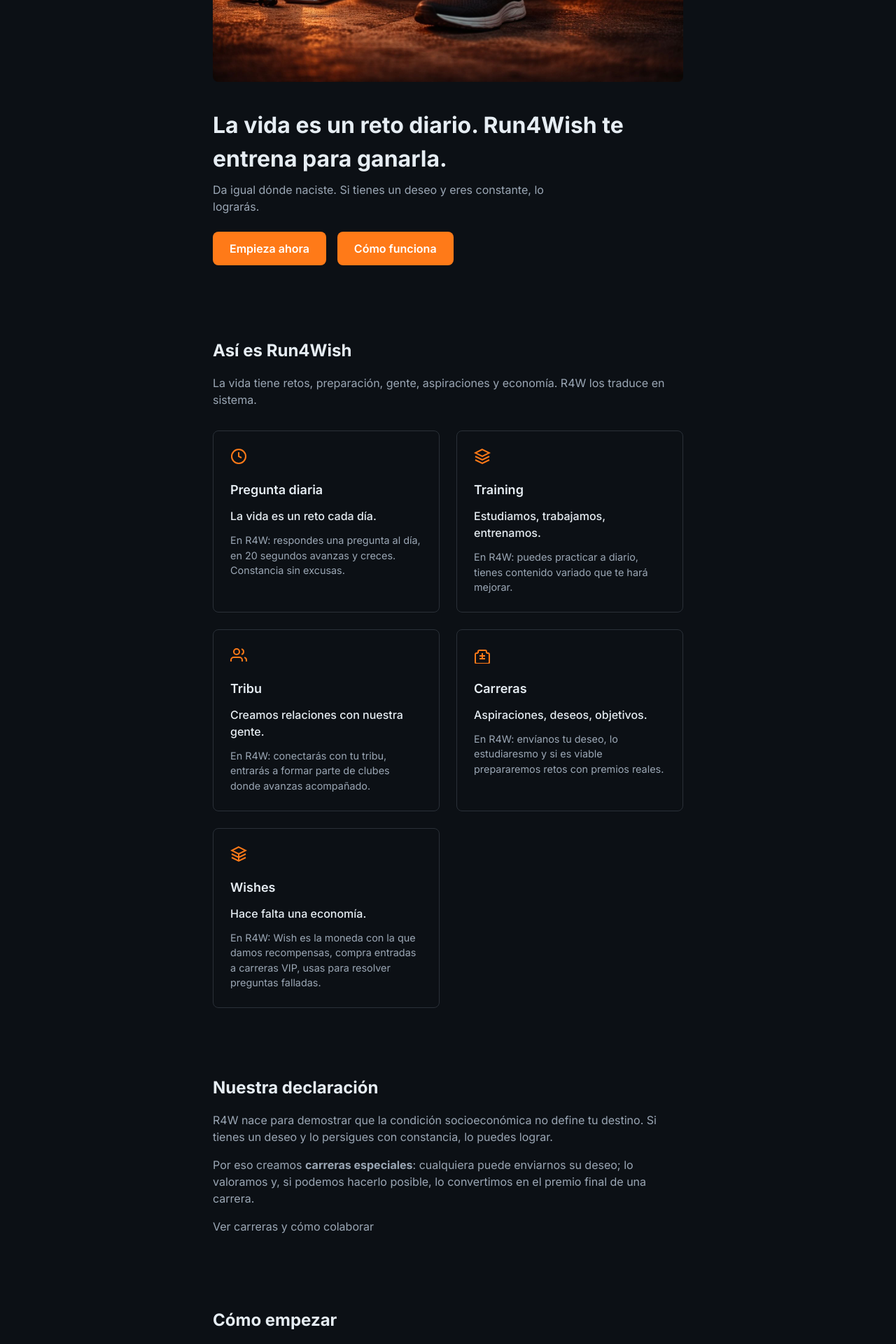
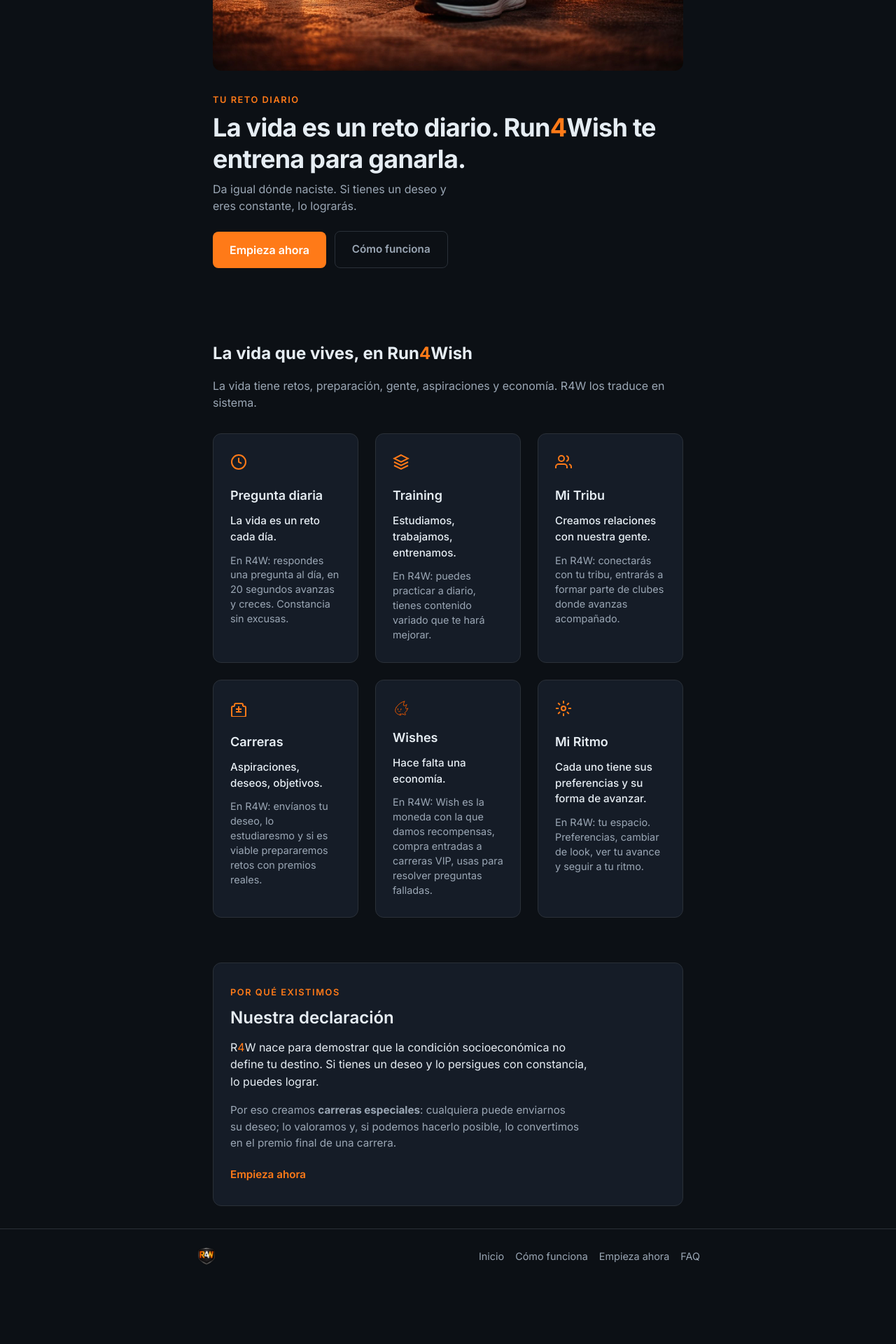
Before and after one commit to sfesquinas/run4wishweb, a Next.js app: page / in a window 1280 px wide. Shown: the part 480-2400 px from the top of the page at 70% size. After the commit the page ends 2314 px from the top, so only its background shows below. Built offline with nearby package versions, Linux system fonts and the light colour scheme.

Commit message:
Inicio mejorado

```diff
--- a/app/components/FeatureGrid.tsx
+++ b/app/components/FeatureGrid.tsx
@@ -1,3 +1,5 @@
+import Image from "next/image";
+
 export default function FeatureGrid() {
   const features = [
     {
@@ -30,7 +32,7 @@
           <path d="M23 21v-2a4 4 0 0 0-3-3.87M16 3.13a4 4 0 0 1 0 7.75" />
         </svg>
       ),
-      title: "Tribu",
+      title: "Mi Tribu",
       benefit: "Creamos relaciones con nuestra gente.",
       how: "En R4W: conectarás con tu tribu, entrarás a formar parte de clubes donde avanzas acompañado.",
     },
@@ -48,51 +50,40 @@
     },
     {
       icon: (
-        <svg width="24" height="24" viewBox="0 0 24 24" fill="none" stroke="currentColor" strokeWidth="2">
-          <path d="M12 2L2 7l10 5 10-5-10-5z" />
-          <path d="M2 17l10 5 10-5M2 12l10 5 10-5" />
-          <path d="M12 22V12" />
-        </svg>
+        <Image
+          src="/img/wisho-contorno.svg"
+          alt=""
+          width={24}
+          height={24}
+          className="feature-card-icon-img"
+        />
       ),
       title: "Wishes",
       benefit: "Hace falta una economía.",
       how: "En R4W: Wish es la moneda con la que damos recompensas, compra entradas a carreras VIP, usas para resolver preguntas falladas.",
+    },
+    {
+      icon: (
+        <svg width="24" height="24" viewBox="0 0 24 24" fill="none" stroke="currentColor" strokeWidth="2">
+          <circle cx="12" cy="12" r="3" />
+          <path d="M12 1v4M12 19v4M4.22 4.22l2.83 2.83M16.95 16.95l2.83 2.83M1 12h4M19 12h4M4.22 19.78l2.83-2.83M16.95 7.05l2.83-2.83" />
+        </svg>
+      ),
+      title: "Mi Ritmo",
+      benefit: "Cada uno tiene sus preferencias y su forma de avanzar.",
+      how: "En R4W: tu espacio. Preferencias, cambiar de look, ver tu avance y seguir a tu ritmo.",
     },
   ];
 
   return (
     <div className="feature-grid">
       {features.map((feature) => (
-        <div
-          key={feature.title}
-          style={{
-            padding: "1.5rem",
-            border: "1px solid var(--border)",
-            borderRadius: 8,
-            display: "flex",
-            flexDirection: "column",
-            gap: "0.75rem",
-          }}
-        >
-          <div
-            style={{
-              color: "var(--accent)",
-              width: "fit-content",
-              marginBottom: "0.25rem",
-            }}
-          >
-            {feature.icon}
-          </div>
-          <h3 style={{ margin: 0, color: "var(--text)", fontSize: "1.125rem", fontWeight: 600 }}>
-            {feature.title}
-          </h3>
-          <p style={{ margin: 0, color: "var(--text)", fontWeight: 500 }}>
-            {feature.benefit}
-          </p>
-          <p style={{ margin: 0, color: "var(--text-muted)", fontSize: "0.9rem" }}>
-            {feature.how}
-          </p>
-        </div>
+        <article key={feature.title} className="feature-card">
+          <div className="feature-card-icon">{feature.icon}</div>
+          <h3 className="feature-card-title">{feature.title}</h3>
+          <p className="feature-card-benefit">{feature.benefit}</p>
+          <p className="feature-card-how">{feature.how}</p>
+        </article>
       ))}
     </div>
   );
--- a/app/globals.css
+++ b/app/globals.css
@@ -121,6 +121,24 @@
   background: var(--accent-hover);
 }
 
+.btn-secondary {
+  display: inline-block;
+  padding: 0.75rem 1.5rem;
+  background: transparent;
+  color: var(--text-muted);
+  font-weight: 600;
+  border-radius: 8px;
+  border: 1px solid var(--border);
+  cursor: pointer;
+  transition: background 0.2s, color 0.2s, border-color 0.2s;
+}
+
+.btn-secondary:hover {
+  background: var(--bg-card);
+  color: var(--text);
+  border-color: var(--text-muted);
+}
+
 /* Secciones */
 section {
   padding: 4rem 1.5rem;
@@ -131,6 +149,126 @@
 .home-section {
   padding-top: 2.0rem;
   padding-bottom: 2rem;
+}
+
+/* Home hero */
+.home-hero {
+  padding-top: 4rem;
+  padding-bottom: 2.5rem;
+}
+
+.home-hero-img {
+  width: 100%;
+  height: auto;
+  margin-bottom: 2rem;
+  border-radius: 12px;
+  display: block;
+}
+
+.home-hero-label {
+  font-size: 0.8rem;
+  font-weight: 600;
+  letter-spacing: 0.12em;
+  text-transform: uppercase;
+  color: var(--accent);
+  margin: 0 0 0.5rem;
+}
+
+.home-hero h1 {
+  font-size: 2rem;
+  font-weight: 700;
+  letter-spacing: -0.02em;
+  margin-bottom: 0.5rem;
+  line-height: 1.25;
+}
+
+.home-hero-tagline {
+  font-size: 1rem;
+  color: var(--text-muted);
+  margin: 0 0 1.5rem;
+  max-width: 36ch;
+  line-height: 1.5;
+}
+
+.home-hero-ctas {
+  display: flex;
+  flex-wrap: wrap;
+  gap: 0.75rem;
+  align-items: center;
+}
+
+.home-hero-cta-primary {
+  padding: 0.875rem 1.5rem;
+  font-size: 1rem;
+}
+
+.home-hero-cta-secondary {
+  padding: 0.875rem 1.5rem;
+  font-size: 0.95rem;
+}
+
+.brand-4 {
+  color: var(--accent);
+}
+
+/* Declaración */
+.home-declaracion-card {
+  padding: 2rem 1.5rem;
+  background: var(--bg-card);
+  border: 1px solid var(--border);
+  border-radius: 12px;
+}
+
+.home-declaracion-label {
+  font-size: 0.8rem;
+  font-weight: 600;
+  letter-spacing: 0.12em;
+  text-transform: uppercase;
+  color: var(--accent);
+  margin: 0 0 0.5rem;
+}
+
+.home-declaracion-title {
+  margin: 0 0 0.75rem;
+  font-size: 1.35rem;
+  font-weight: 600;
+  color: var(--text);
+}
+
+.home-declaracion-lead {
+  margin: 0 0 1rem;
+  font-size: 1rem;
+  line-height: 1.55;
+  color: var(--text);
+  max-width: 52ch;
+}
+
+.home-declaracion-body {
+  margin: 0;
+  font-size: 0.95rem;
+  line-height: 1.55;
+  color: var(--text-muted);
+  max-width: 52ch;
+}
+
+.home-declaracion-cta {
+  margin: 1.25rem 0 0;
+}
+
+.home-declaracion-link {
+  color: var(--accent);
+  font-weight: 600;
+  font-size: 0.95rem;
+  transition: color 0.2s;
+}
+
+.home-declaracion-link:hover {
+  color: var(--accent-hover);
+}
+
+@media (min-width: 640px) {
+  .home-hero h1 { font-size: 2.25rem; }
+  .home-declaracion-title { font-size: 1.5rem; }
 }
 
 h1 {
@@ -350,11 +488,62 @@
 .feature-grid {
   display: grid;
   grid-template-columns: 1fr;
-  gap: 1.5rem;
+  gap: 1.25rem;
+}
+
+.feature-card {
+  display: flex;
+  flex-direction: column;
+  gap: 0.75rem;
+  padding: 1.75rem 1.5rem;
+  background: var(--bg-card);
+  border: 1px solid var(--border);
+  border-radius: 12px;
+  transition: border-color 0.2s, background 0.2s;
+}
+
+.feature-card:hover {
+  border-color: var(--text-muted);
+  background: rgba(21, 28, 39, 0.85);
+}
+
+.feature-card-icon {
+  color: var(--accent);
+  width: fit-content;
+  margin-bottom: 0.25rem;
+}
+
+.feature-card-icon-img {
+  display: block;
+  width: 24px;
+  height: 24px;
+  object-fit: contain;
+}
+
+.feature-card-title {
+  margin: 0;
+  color: var(--text);
+  font-size: 1.125rem;
+  font-weight: 600;
+}
+
+.feature-card-benefit {
+  margin: 0;
+  color: var(--text);
+  font-weight: 500;
+  font-size: 0.95rem;
+}
+
+.feature-card-how {
+  margin: 0;
+  color: var(--text-muted);
+  font-size: 0.9rem;
+  line-height: 1.45;
 }
 
 @media (min-width: 768px) {
   .feature-grid {
-    grid-template-columns: repeat(2, 1fr);
+    grid-template-columns: repeat(3, 1fr);
+    gap: 1.5rem;
   }
 }
--- a/app/page.tsx
+++ b/app/page.tsx
@@ -40,33 +40,41 @@
   return (
     <>
       {/* Hero */}
-      <section className="home-section" style={{ paddingTop: "5rem", paddingBottom: "2.5rem" }}>
+      <section className="home-section home-hero" aria-labelledby="home-heading">
         <Image
           src="/img/hero-run4wish.jpg"
           alt="Persona preparándose para correr: constancia diaria con Run4Wish"
           width={1200}
           height={630}
           priority={true}
-          style={{ width: "100%", height: "auto", marginBottom: "2rem", borderRadius: 8 }}
+          className="home-hero-img"
         />
-        <h1>La vida es un reto diario. Run4Wish te entrena para ganarla.</h1>
-        <p style={{ marginBottom: "1.5rem", maxWidth: "540px" }}>
-          Da igual dónde naciste. Si tienes un deseo y eres constante, lo
-          lograrás.
+        <p className="home-hero-label">Tu reto diario</p>
+        <h1 id="home-heading">
+          La vida es un reto diario. Run<span className="brand-4">4</span>Wish te entrena para ganarla.
+        </h1>
+        <p className="home-hero-tagline">
+          Da igual dónde naciste. Si tienes un deseo y eres constante, lo lograrás.
         </p>
-        <div style={{ display: "flex", gap: "1rem", flexWrap: "wrap" }}>
-          <Link href="/empieza-ahora" className="btn-primary">
+        <div className="home-hero-ctas">
+          <a
+            href="https://run4wish.vercel.app/register"
+            target="_blank"
+            rel="noopener noreferrer"
+            className="btn-primary home-hero-cta-primary"
+            aria-label="Crear cuenta — Ir al registro"
+          >
             Empieza ahora
-          </Link>
-          <Link href="/como-funciona" className="btn-primary">
+          </a>
+          <Link href="/como-funciona" className="btn-secondary home-hero-cta-secondary">
             Cómo funciona
           </Link>
         </div>
       </section>
 
-      {/* Así es R4W */}
+      {/* La vida que vives → R4W */}
       <section className="home-section">
-        <h2>Así es Run4Wish</h2>
+        <h2>La vida que vives, en Run<span className="brand-4">4</span>Wish</h2>
         <p style={{ marginBottom: "2rem" }}>
           La vida tiene retos, preparación, gente, aspiraciones y economía. R4W
           los traduce en sistema.
@@ -75,80 +83,28 @@
       </section>
 
       {/* Declaración */}
-      <section className="home-section">
-        <h2>Nuestra declaración</h2>
-        <p style={{ marginBottom: "1rem" }}>
-          R4W nace para demostrar que la condición socioeconómica no define tu
+      <section className="home-section home-declaracion" aria-labelledby="declaracion-heading">
+        <div className="home-declaracion-card">
+          <p className="home-declaracion-label">Por qué existimos</p>
+          <h2 id="declaracion-heading" className="home-declaracion-title">
+            Nuestra declaración
+          </h2>
+          <p className="home-declaracion-lead">
+            R<span className="brand-4">4</span>W nace para demostrar que la condición socioeconómica no define tu
             destino. Si tienes un deseo y lo persigues con constancia, lo puedes
             lograr.
           </p>
-        <p style={{ marginBottom: 0 }}>
+          <p className="home-declaracion-body">
             Por eso creamos <strong>carreras especiales</strong>: cualquiera puede
             enviarnos su deseo; lo valoramos y, si podemos hacerlo posible, lo
             convertimos en el premio final de una carrera.
           </p>
-        <p style={{ marginTop: "1rem" }}>
-          <Link href="/carreras">Ver carreras y cómo colaborar</Link>
-        </p>
-      </section>
-
-      {/* Cómo empezar */}
-      <section className="home-section">
-        <h2>Cómo empezar</h2>
-        <div
-          style={{
-            display: "grid",
-            gridTemplateColumns: "repeat(auto-fit, minmax(250px, 1fr))",
-            gap: "2rem",
-            marginBottom: "2rem",
-          }}
-        >
-          <div style={{ display: "flex", flexDirection: "column", gap: "1rem" }}>
-            <Image
-              src="/img/app-1.jpg"
-              alt="Pantalla login en Run4Wish"
-              width={300}
-              height={600}
-              sizes="(max-width: 768px) 80vw, (max-width: 1024px) 40vw, 300px"
-              style={{ width: "100%", height: "auto", borderRadius: 8 }}
-            />
-            <p style={{ margin: 0, textAlign: "center", color: "var(--text)", fontWeight: 500 }}>
-              Regístrate gratis
+          <p className="home-declaracion-cta">
+            <Link href="/empieza-ahora" className="home-declaracion-link">
+              Empieza ahora
+            </Link>
           </p>
         </div>
-          <div style={{ display: "flex", flexDirection: "column", gap: "1rem" }}>
-            <Image
-              src="/img/app-2.jpg"
-              alt="Pantalla de pregunta del dia en Run4Wish"
-              width={300}
-              height={600}
-              sizes="(max-width: 768px) 80vw, (max-width: 1024px) 40vw, 300px"
-              style={{ width: "100%", height: "auto", borderRadius: 8 }}
-            />
-            <p style={{ margin: 0, textAlign: "center", color: "var(--text)", fontWeight: 500 }}>
-              Responde 1 pregunta al día
-            </p>
-          </div>
-          <div style={{ display: "flex", flexDirection: "column", gap: "1rem" }}>
-            <Image
-              src="/img/app-3.jpg"
-              alt="Pantalla de trainig y premio en Run4Wish"
-              width={300}
-              height={600}
-              sizes="(max-width: 768px) 80vw, (max-width: 1024px) 40vw, 300px"
-              style={{ width: "100%", height: "auto", borderRadius: 8 }}
-            />
-            <p style={{ margin: 0, textAlign: "center", color: "var(--text)", fontWeight: 500 }}>
-              Entrena y participa en las carreras
-            </p>
-          </div>
-        </div>
-        <Link href="/empieza-ahora" className="btn-primary">
-          Empieza tu carrera
-        </Link>
-        <p style={{ marginTop: "1rem" }}>
-          <Link href="/como-funciona">Quiero saber más</Link>
-        </p>
       </section>
     </>
   );
```
Also changed, not shown: public/img/wisho-contorno.svg (added). Lines whose indentation alone changed are shown as unchanged.
